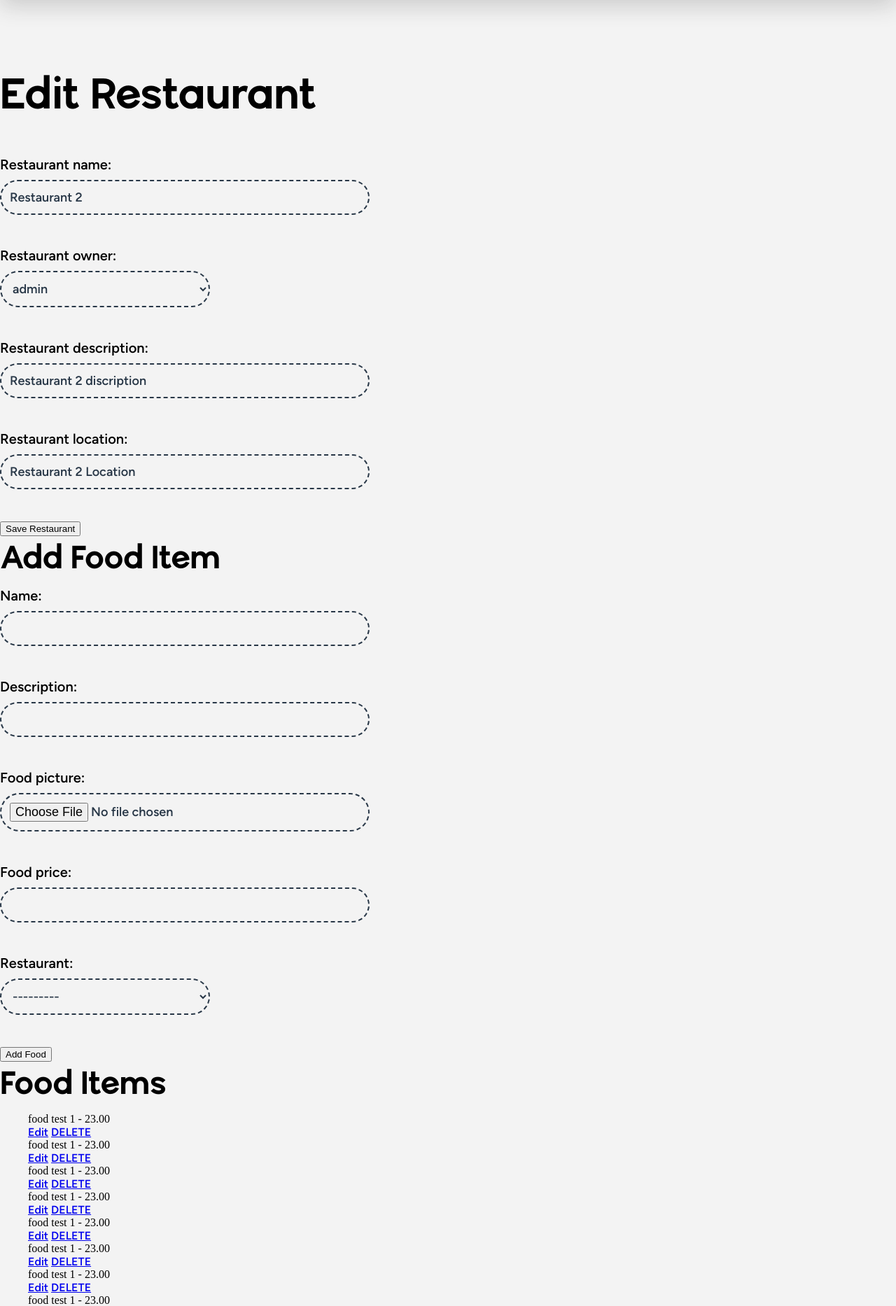
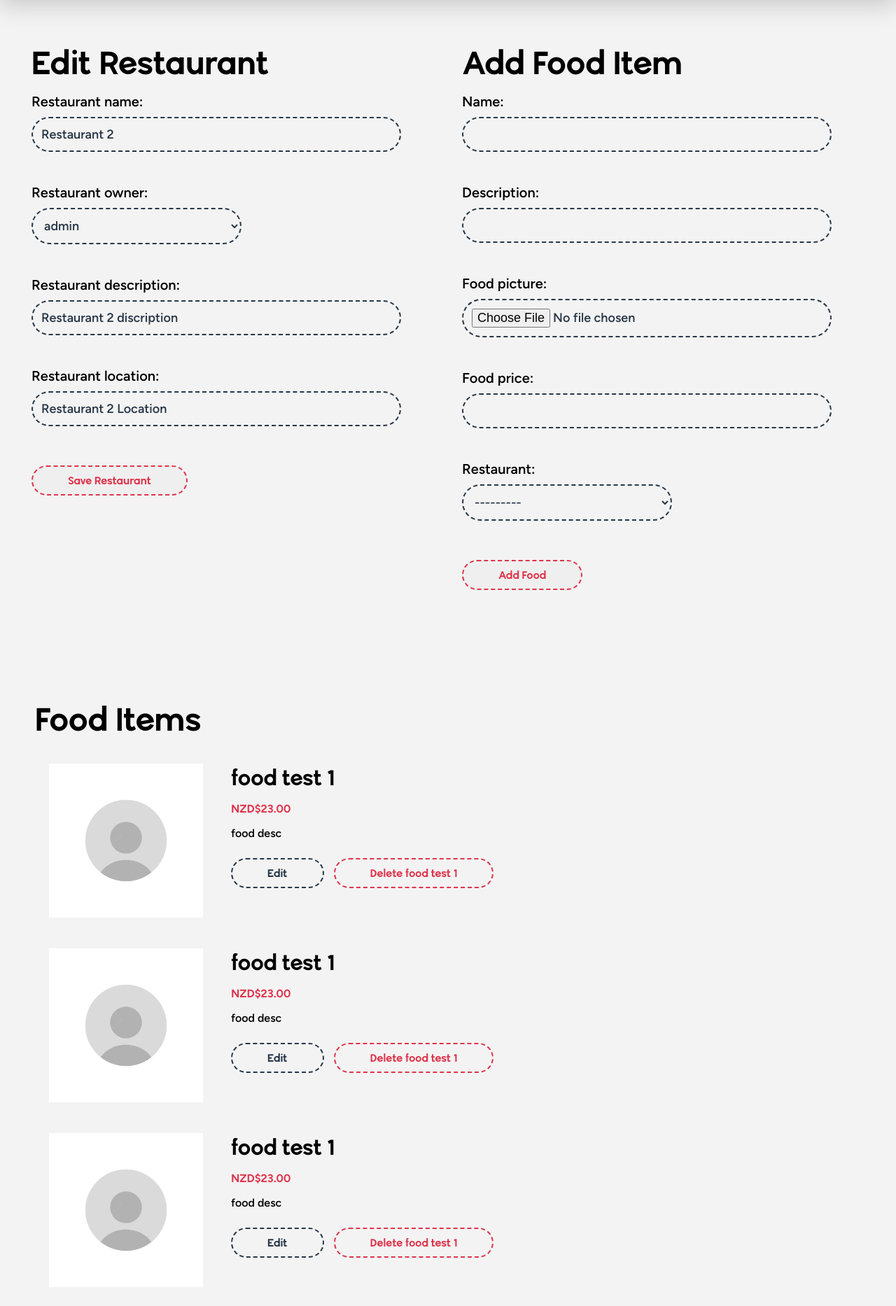
Before and after one commit to AMarieP/IT6006_Development_of_an_Enterprise_Web_Application, a Django app: page /restaurants/3/edit/ in a window 1280 px wide. Shown: the part 85-1951 px from the top of the page at 70% size. Run offline with Django 4.2, Linux system fonts and the light colour scheme; data comes from the database, SQL or seed files in the repository; both versions use the stored data as it was after the commit; some libraries are stand-ins or nearby versions.

Commit message:
Mon Day
15:35

```diff
--- a/FinalProjectKiwiFeeds/project_kiwifeeds/app_food/models.py
+++ b/FinalProjectKiwiFeeds/project_kiwifeeds/app_food/models.py
@@ -13,7 +13,7 @@ class Food(models.Model):
     name = models.CharField(max_length=255)
     description = models.CharField(max_length=300)
     food_picture = models.ImageField(
-        default='/profile_pics/temp_pfp_placeholder_REPLACE_LATER.avif',
+        default='/profile_pics/',
         upload_to=get_food_image_upload_path,
         height_field=None,
         width_field=None
--- a/FinalProjectKiwiFeeds/project_kiwifeeds/static/styles/styles.css
+++ b/FinalProjectKiwiFeeds/project_kiwifeeds/static/styles/styles.css
@@ -46,6 +46,8 @@ section{
     margin-left: auto;
     padding-top: 125px;
     padding-bottom: 75px;
+    padding-left: 25px;
+    padding-right: 25px;
 }
 
 /* styles for columns */
@@ -62,6 +64,25 @@ section{
 .col-33{
     width: 33%;
     padding: 20px;
+}
+
+.col-20{
+    padding: 20px;
+    width: 20%;
+}
+
+.col-80{
+    padding: 20px;
+    width: 80%;
+}
+
+ul{
+    padding: 0px;
+}
+
+.list-wrap{
+    margin-top: 50px;
+    margin-bottom: 50px;
 }
 
 /* typography */
@@ -82,6 +103,8 @@ h2{
 
 h3{
     font-size: 2em ;
+    margin-block-start: 0em;
+    margin-block-end: 0em;
 }
 
 .heading-dark{
@@ -354,8 +377,15 @@ text-align: center;
 
 p > label{
     display: flex;
+    max-width: 500px;
+    font-size: 20px;
+}
+
+div > label{
+    display: flex;
     font-size: 20px;
     max-width: 500px;
+    font-family: var(--t-heading);
 }
 
 input,select{
@@ -400,3 +430,14 @@ input:focus-visible{
 .helptext{
     margin-left: 20px;
 }
+
+/* misc */
+
+.small-img{
+    max-width: 100%;
+}
+
+.item-price{
+    font-weight: 600;
+    color: var(--c-red);
+}
--- a/FinalProjectKiwiFeeds/project_kiwifeeds/templates/app_food/delete_food.html
+++ b/FinalProjectKiwiFeeds/project_kiwifeeds/templates/app_food/delete_food.html
@@ -2,14 +2,16 @@
 {% extends 'base/base.html' %}
 {% block content %}
 
+<section>
     <h1> Delete food item </h1>
     <hr>
     <form  method="post">
         {% csrf_token %}
-    <p>Are you sure you want to delete {{thisfood.name}}</p>
+        <p>Are you sure you want to delete {{food_item.name }}</p>
         {{ form.as_p }}
-    <input type="submit" value="Yes" />
+        <input class="btn btn-action" type="submit" value="Yes" />
 
     </form>
+</section>
 
 {% endblock %}
--- a/FinalProjectKiwiFeeds/project_kiwifeeds/templates/app_food/edit_food.html
+++ b/FinalProjectKiwiFeeds/project_kiwifeeds/templates/app_food/edit_food.html
@@ -1,11 +1,13 @@
 <!-- TODO: Authorization so only user can create if Business Type User -->
 {% extends 'base/base.html' %}
 {% block content %}
+<section>
     <h1>Edit {{thisfood.name}}</h1>
     <hr>
-    <form method="post">
+    <form method="post" enctype="multipart/form-data">
         {% csrf_token %}
         {{form.as_p}}
-        <input type="submit"/>
+        <input class="btn btn-action" type="submit"/>
     </form>
+</section>
 {% endblock %}
--- a/FinalProjectKiwiFeeds/project_kiwifeeds/templates/app_restaurants/edit_restaurant.html
+++ b/FinalProjectKiwiFeeds/project_kiwifeeds/templates/app_restaurants/edit_restaurant.html
@@ -3,26 +3,48 @@
 {% extends 'base/base.html' %}
 {% block content %}
 <section>
-    <h1>Edit Restaurant</h1>
-    <form method="post">
+  <div class='col-wrap'>
+    <div class='col-50'>
+      <h2>Edit Restaurant</h2>
+      <form method="post">
         {% csrf_token %}
         {{ restaurant_form.as_p }}
-        <button type="submit" name="edit_restaurant_form">Save Restaurant</button>
+        <button type="submit"class="btn btn-action" name="edit_restaurant_form">Save Restaurant</button>
       </form>
-
+    </div>
+    <div class='col-50'>
       <h2>Add Food Item</h2>
       <form method="post">
         {% csrf_token %}
         {{ food_form.as_p }}
-        <button type="submit" name="add_food_form">Add Food</button>
+        <button type="submit" class="btn btn-action" name="add_food_form">Add Food</button>
       </form>
+    </div>
+  </div>
 
+
+<section>
       <h2>Food Items</h2>
       <ul>
         {% for food_item in restaurant.food_set.all %}
-          <li>{{ food_item.name }} - {{ food_item.food_price }}</li>
-            <a href="{% url 'edit-food' food_id=food_item.id  %}" class='bg-red-400 px-3 rounded-md font-bold text-white'>Edit</a>
-            <a href="{% url 'delete-food' food_id=food_item.id  %}" class='bg-red-400 px-3 rounded-md font-bold text-white'>DELETE</a>
+        <div class='col-wrap'>
+          <div class="col-20">
+            <img class='small-img' src="{{ food_item.food_picture.url}}">
+          </div>
+          <div class='col-80'>
+            <h3>
+              {{ food_item.name }}
+            </h3>
+            <p class='item-price'>
+              NZD${{ food_item.food_price }}
+            </p>
+            <p>
+              {{ food_item.description }}
+            </p>
+            <a href="{% url 'edit-food' food_id=food_item.id  %}" class='btn btn-dark'>Edit</a>
+            <a href="{% url 'delete-food' food_id=food_item.id  %}" class='btn btn-action'>Delete {{food_item.name}}</a>
+          </div>
+        </div>
         {% empty %}
           <li>No food items added yet.</li>
         {% endfor %}
--- a/FinalProjectKiwiFeeds/project_kiwifeeds/templates/app_user/business_signup.html
+++ b/FinalProjectKiwiFeeds/project_kiwifeeds/templates/app_user/business_signup.html
@@ -4,6 +4,7 @@
 {% block content %}
 
     <!-- Your content here -->
+    <section>
         <h1>Sign Up for Business Profile</h1>
         <form action="." method="POST">
             {% csrf_token %}
@@ -40,9 +41,11 @@
             </div>
             <!-- {{user_form.as_p}}
             {{profile_form.as_p}} -->
-        <button type="submit">SUBMIT</button>
+            <button class="btn btn-action" type="submit">Create Business Profile</button>
 
         </form>
 
+    </section>
+
 
 {% endblock %}
--- a/FinalProjectKiwiFeeds/project_kiwifeeds/templates/app_user/user_logout.html
+++ b/FinalProjectKiwiFeeds/project_kiwifeeds/templates/app_user/user_logout.html
@@ -4,8 +4,10 @@
 {% block content %}
 
     <!-- Your content here -->
+<section>
     <h1>Logout Confirmation</h1>
-    user logged out sucessfully !!!
+    <p>user logged out sucessfully !!!</p>
+</section>
     {% comment %} <p>Are you sure you want to logout?</p>
     <form method="post">
         {% csrf_token %}
--- a/FinalProjectKiwiFeeds/project_kiwifeeds/templates/app_user/user_profile_edit.html
+++ b/FinalProjectKiwiFeeds/project_kiwifeeds/templates/app_user/user_profile_edit.html
@@ -3,7 +3,7 @@
 {% extends 'base/base.html' %}
 {% load static %}
 {% block content %}
-
+<section>
     <!-- Your content here -->
     <h1>Edit Profile</h1>
     <form action="." method="POST">
@@ -12,6 +12,6 @@
         {{form.as_p}}
         <button type="submit">SUBMIT</button>
     </form>
-
+</section>
 
 {% endblock %}
--- a/FinalProjectKiwiFeeds/project_kiwifeeds/templates/components/restaurant_list_card.html
+++ b/FinalProjectKiwiFeeds/project_kiwifeeds/templates/components/restaurant_list_card.html
@@ -7,7 +7,7 @@
         {% for restaurant in restaurant_list %}
         <div class="list-wrap">
             <li>
-                <h2 class="r-title">{{ restaurant.restaurant_name}}</h2>
+                <h3 class="r-title">{{ restaurant.restaurant_name}}</h3>
                 <div class="info-wrap-list">
                     <img class="icon" src="{% static 'images/icons/location-pin.png' %}">
                     <a href="https://www.google.com/maps/place/{{restaurant.restaurant_location}}" target="_blank" class="t-link r-info-text">{{restaurant.restaurant_location}}</a>
```
Also changed, not shown: FinalProjectKiwiFeeds/project_kiwifeeds/templates/app_favorites/favorites.html (+24 -8 lines), FinalProjectKiwiFeeds/project_kiwifeeds/templates/app_restaurants/restaurant_details.html (+27 -9 lines), FinalProjectKiwiFeeds/project_kiwifeeds/templates/app_user/user_profile_page.html (+8 -2 lines), FinalProjectKiwiFeeds/project_kiwifeeds/db.sqlite3, 4 other files. Lines whose indentation alone changed are shown as unchanged.
